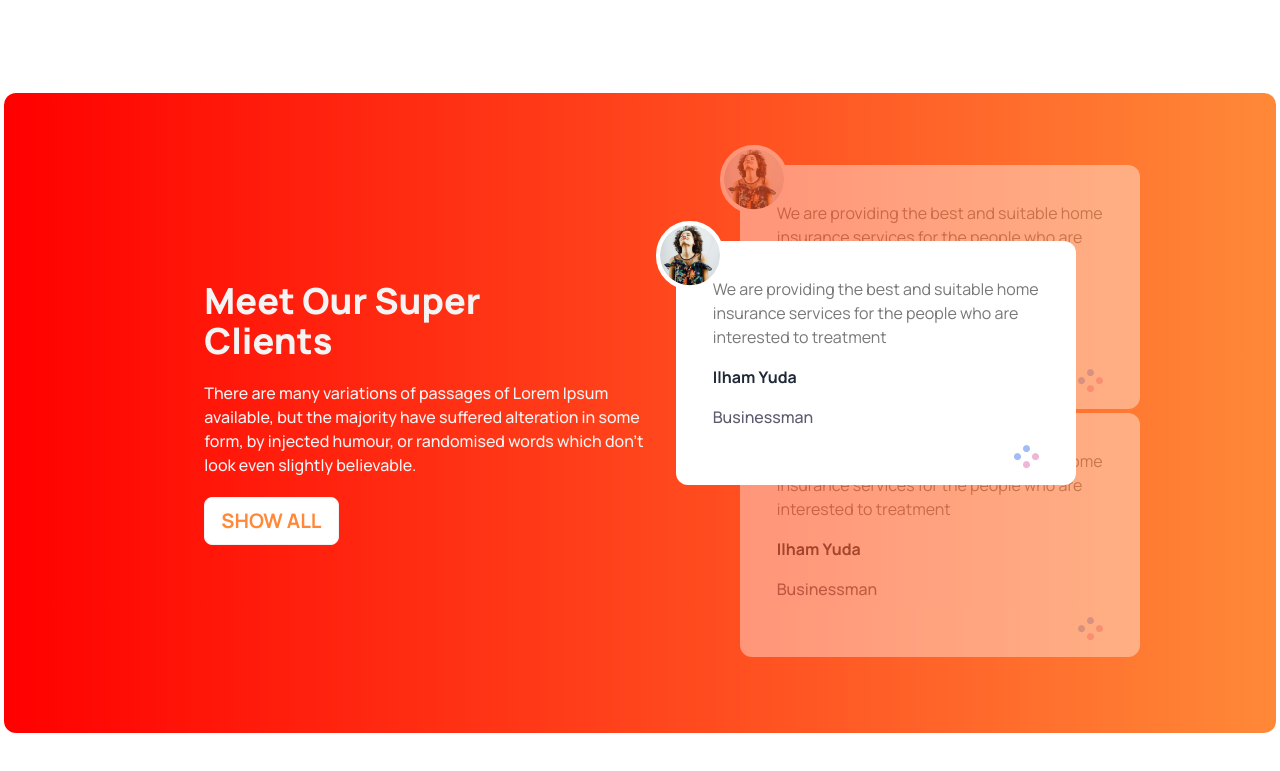
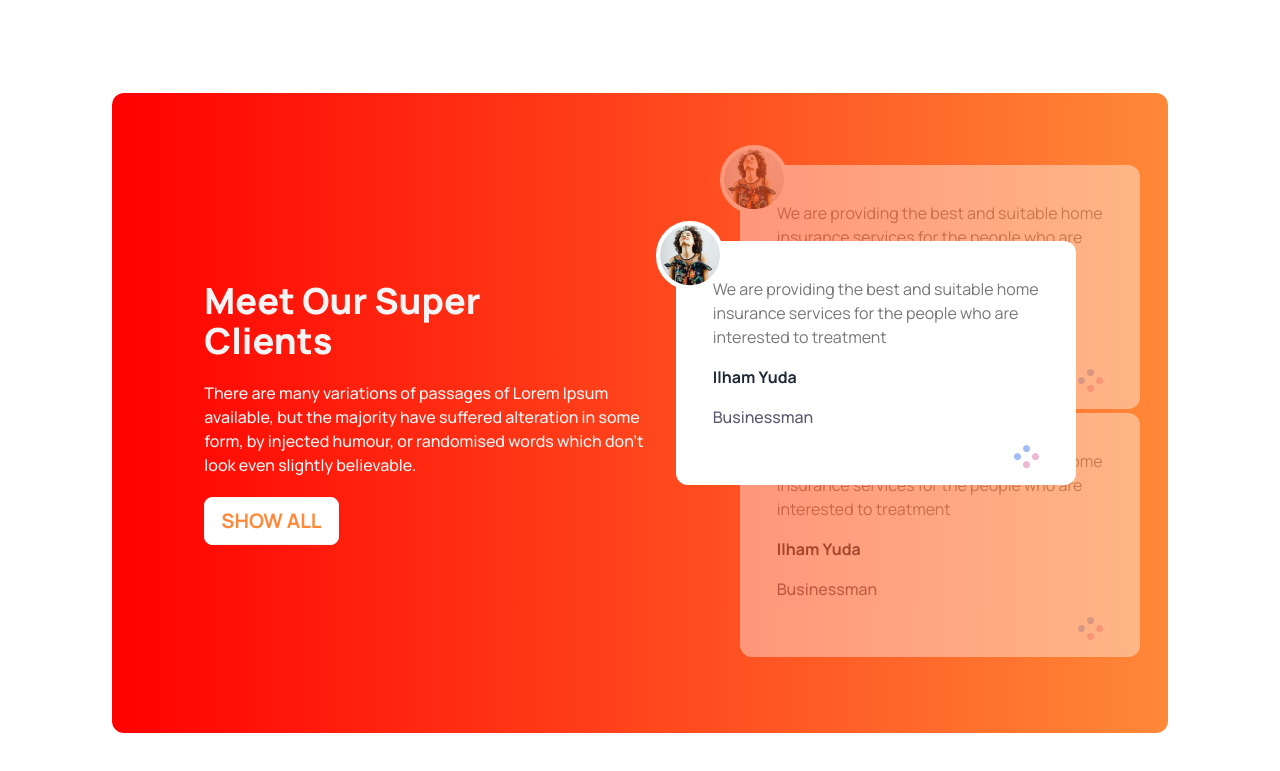
Before and after one commit to ShahriarAnuvab/Tea-House, a plain HTML site: page index.html in a window 1280 px wide. Shown: the part 1680-2451 px from the top of the page. Drawn offline with nearby package versions, Linux system fonts and the light colour scheme.

Commit message:
star customer 1

```diff
--- a/index.html
+++ b/index.html
@@ -180,7 +180,7 @@
 
 
         <section
-            class=" Manrope bg-gradient-to-r from-[#F00] to-[#FF8938]  flex justify-center items-center gap-8 flex-col lg:flex-row my-24 px-16 rounded-xl py-24 mx-1">
+            class=" Manrope bg-gradient-to-r from-[#F00] to-[#FF8938]  flex justify-center items-center gap-8 flex-col lg:flex-row my-24 px-16 rounded-xl py-24 mx-1 md:mx-28">
             <div class="space-y-5 p-5 lg:p-0">
                 <h1 class="font-extrabold text-4xl text-[#F4F4F4]">Meet Our Super <br> Clients</h1>
                 <p class="text-[#F4F4F4] text-sm lg:text-base font-medium">There are many variations of passages of Lorem Ipsum
```
